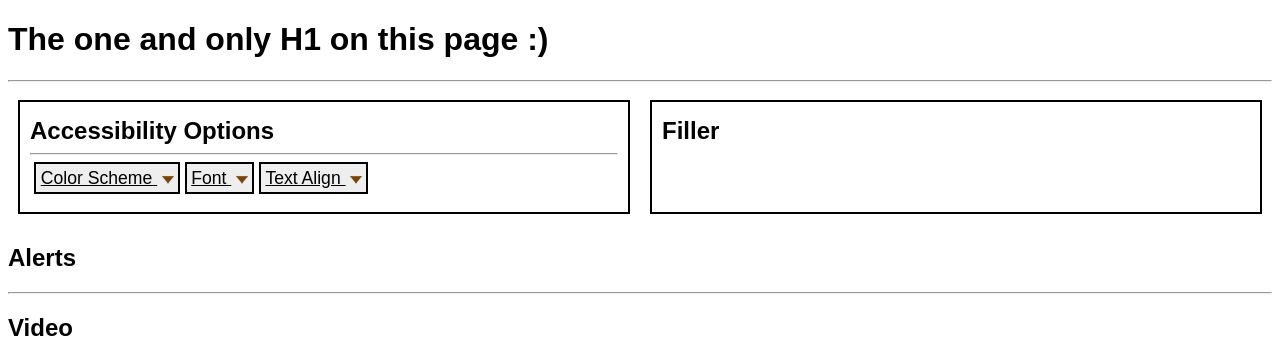
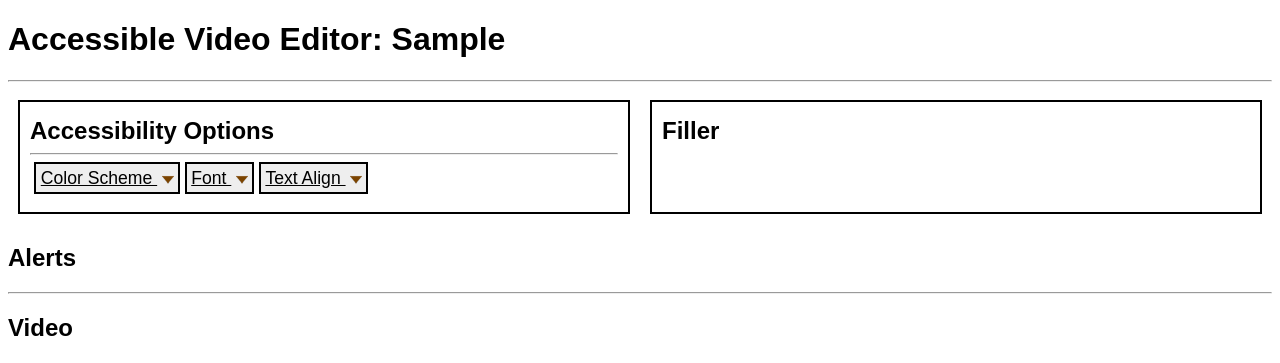
Before and after one commit to sjdobesh/ave, a Flask app: template templates/index.html in a window 1280 px wide. Shown: the top 363 px of the page. Run offline with Flask 2, Linux system fonts and the light colour scheme; the template is opened without the code that fills it: most values are stand-ins (such as "Sample title", 1, 10 or a date in 2020); some web fonts are replaced; grey boxes are pictures that could not be loaded.

Commit message:
Display file name in h1 if it exists

```diff
--- a/templates/index.html
+++ b/templates/index.html
@@ -24,7 +24,7 @@ The ul menubars are (or are based on) the following w3 code: https://www.w3.org/
 
 <body id="wrapper">
     <header>
-        <h1>The one and only H1 on this page :&rpar;</h1>
+        <h1>Accessible Video Editor{% if uploaded_video %}: {{uploaded_video}} {% endif %}</h1>
         <hr aria-hidden="true">
     </header>
     <!-- Row with columns -->
```
